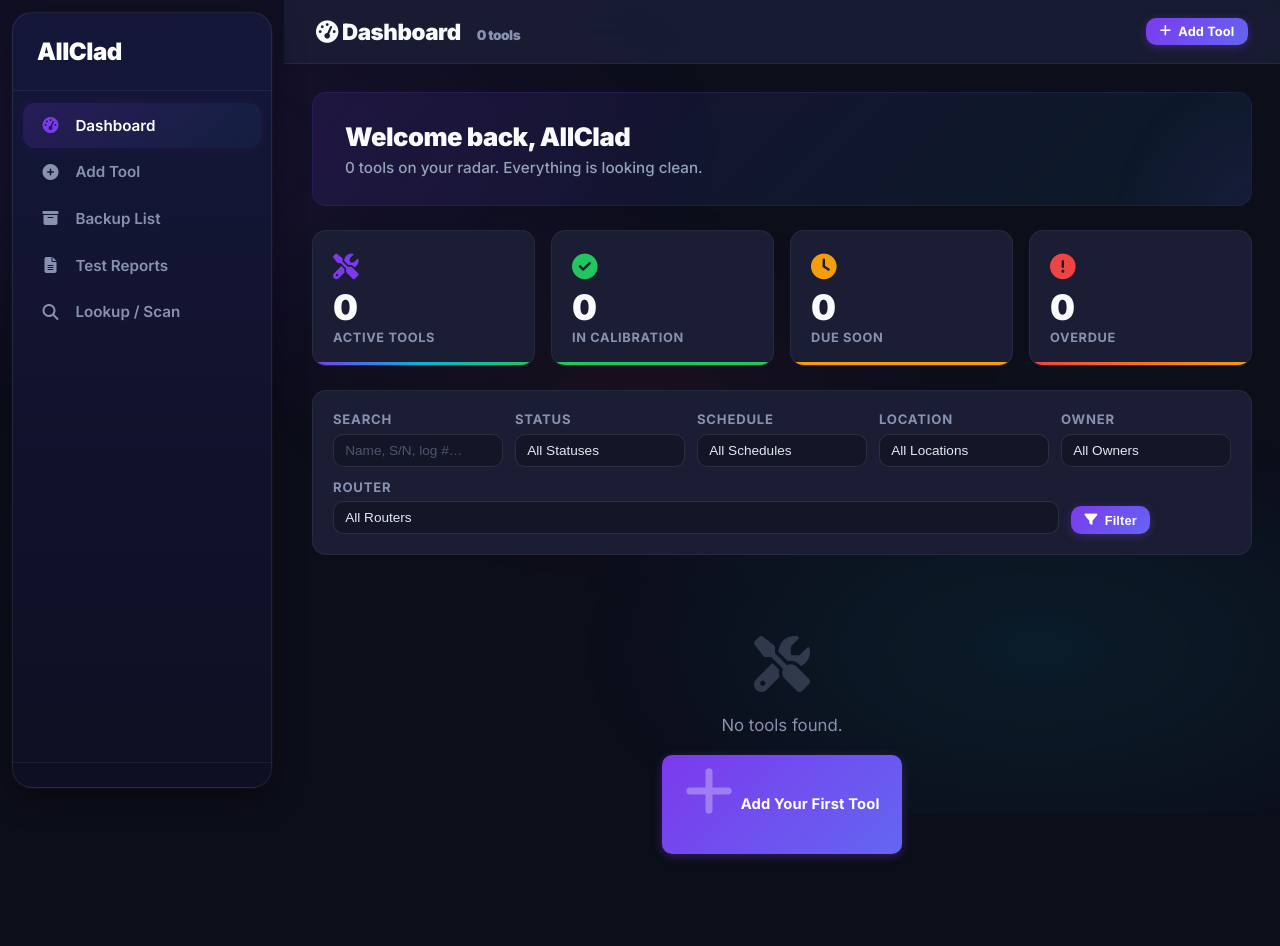
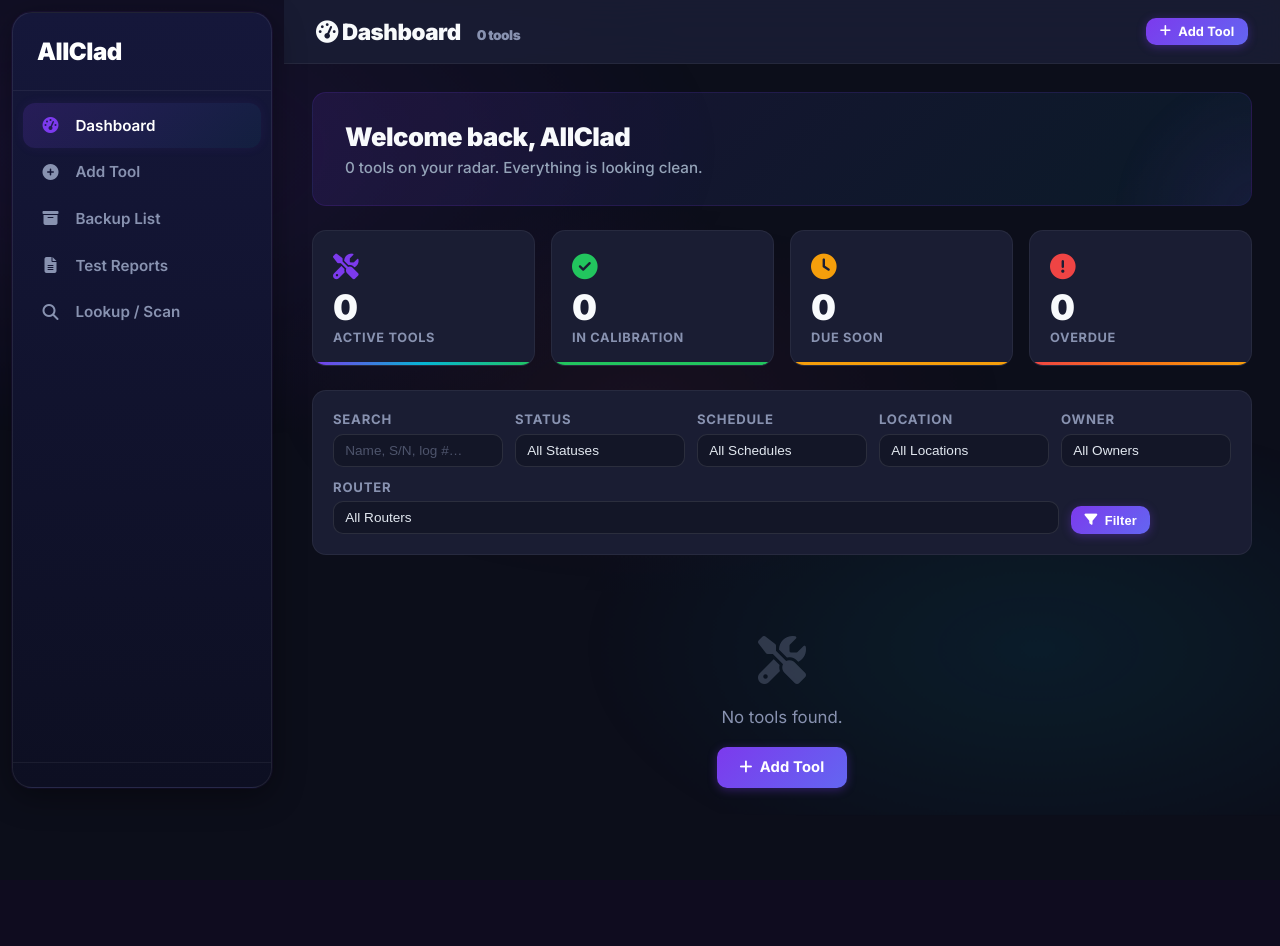
Before and after one commit to RangerDevv/AllClad, a Flask app: page / in a window 1280 px wide. After the commit the page ends 794 px from the top, so only its background shows below. Run offline with Flask 3, Linux system fonts and the light colour scheme.

Commit message:
changed button styling which was weird

```diff
--- a/static/css/style.css
+++ b/static/css/style.css
@@ -510,8 +510,9 @@
   text-align: center; padding: 4rem 1rem;
   color: var(--c-muted);
 }
-.empty-state i {
-  font-size: 3.5rem; margin-bottom: 1.25rem; opacity: .3;
+.empty-state .empty-icon {
+  display: block;
+  font-size: 3rem; margin-bottom: 1.25rem; opacity: .3;
   animation: emptyFloat 3s ease-in-out infinite;
 }
 @keyframes emptyFloat {
--- a/templates/dashboard.html
+++ b/templates/dashboard.html
@@ -193,9 +193,9 @@
 </div>
 {% else %}
 <div class="empty-state">
-  <i class="fas fa-tools"></i>
+  <i class="fas fa-tools empty-icon"></i>
   <p>No tools found{% if q or status_filter %} matching your filters{% endif %}.</p>
-  <a href="{{ url_for('tool_new') }}" class="btn btn-primary"><i class="fas fa-plus"></i> Add Your First Tool</a>
+  <a href="{{ url_for('tool_new') }}" class="btn btn-primary"><i class="fas fa-plus"></i> Add Tool</a>
 </div>
 {% endif %}
 
```
